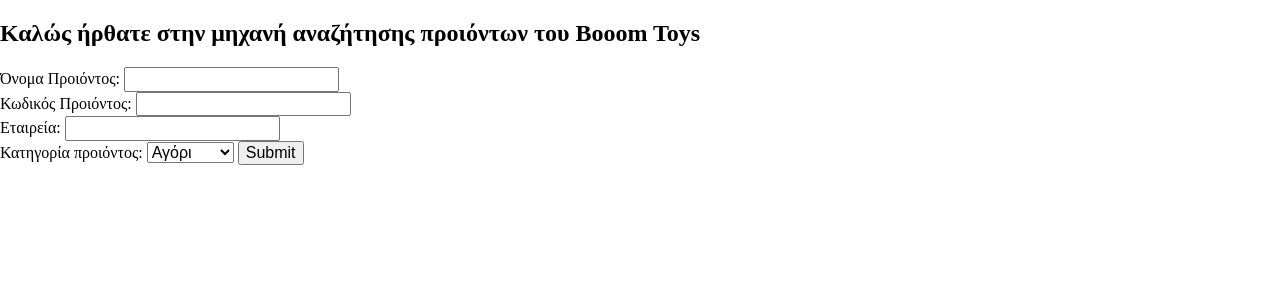
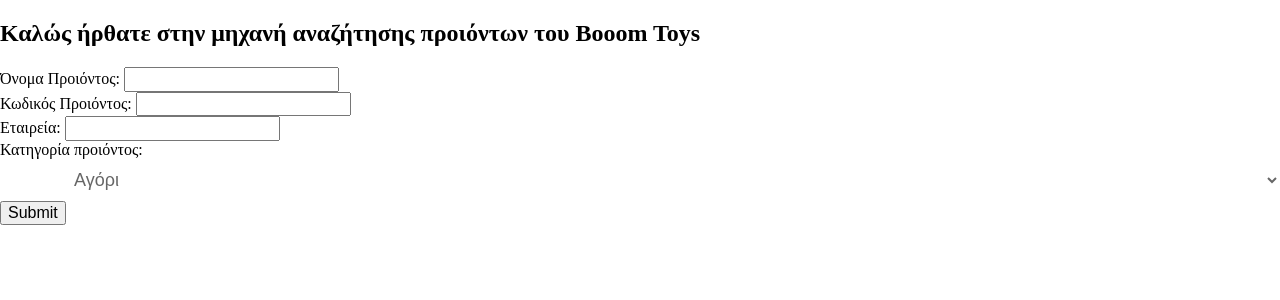
Before and after one commit to thrassoz/booomsearch, a Flask app: template templates/test.html in a window 1280 px wide. Shown: the top 300 px of the page. Run offline with Flask 2, Linux system fonts and the light colour scheme; the template is opened without the code that fills it, so the values that code supplies are empty.

Commit message:
Update main.css

```diff
--- a/static/css/main.css
+++ b/static/css/main.css
@@ -38,6 +38,8 @@ html {
 
     border:solid 1px #f40701;
   }
+
+
 
 
 
@@ -887,7 +889,7 @@ html {
     padding-top: 1.2%;
   }
 
-  .s006 form .inner-form .input-field input {
+  .s006 form .inner-form .input-field input, select {
     height: 100%;
     width: 100%;
     background: transparent;
@@ -901,22 +903,22 @@ html {
     border-radius: 34px;
   }
 
-  .s006 form .inner-form .input-field input.placeholder {
+  .s006 form .inner-form .input-field input.placeholder,select {
     color: #ccc;
     font-size: 18px;
   }
 
-  .s006 form .inner-form .input-field input:-moz-placeholder {
+  .s006 form .inner-form .input-field input:-moz-placeholder, select {
     color: #ccc;
     font-size: 18px;
   }
 
-  .s006 form .inner-form .input-field input::-webkit-input-placeholder {
+  .s006 form .inner-form .input-field input::-webkit-input-placeholder, select {
     color: #ccc;
     font-size: 18px;
   }
 
-  .s006 form .inner-form .input-field input:hover, .s006 form .inner-form .input-field input:focus {
+  .s006 form .inner-form .input-field input:hover, .s006 form .inner-form .input-field input:focus,select:focus {
     box-shadow: none;
     outline: 0;
   }
@@ -978,7 +980,7 @@ html {
       margin-bottom: 20px;
       height: 50px;
     }
-    .s006 form .inner-form .input-field input {
+    .s006 form .inner-form .input-field input,select {
       padding-left: 55px;
       font-size: 16px;
     }
@@ -987,3 +989,8 @@ html {
       height: 26px;
     }
   }
+
+  select{
+    border:none;
+    color:rgba(0, 0, 0, 0.6);
+  }
```
